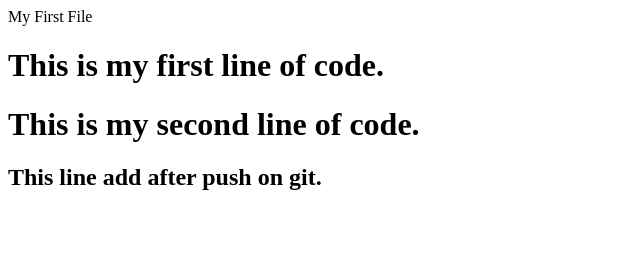
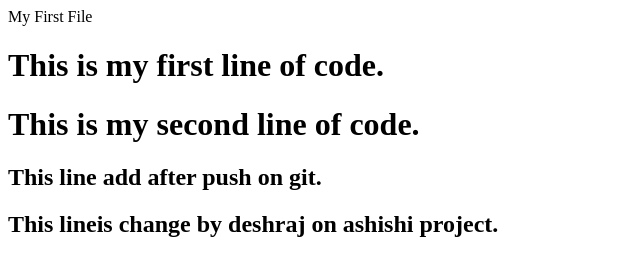
Before and after one commit to Ashish09011/firstgitproject, a plain HTML site: page index.html in a window 1280 px wide. Shown: the whole page, without its empty margins (0-640 px from the left). Drawn offline with Linux system fonts and the light colour scheme.

Commit message:
Code Chnage by Deshraj On Ashish Project

```diff
--- a/index.html
+++ b/index.html
@@ -5,5 +5,7 @@
     <h1>This is my second line of code.</h1>
 
     <h2>This line add after push on git.</h2>
+
+    <h2>This lineis change by deshraj on ashishi project.</h2>
 </body>
 </html>
```
